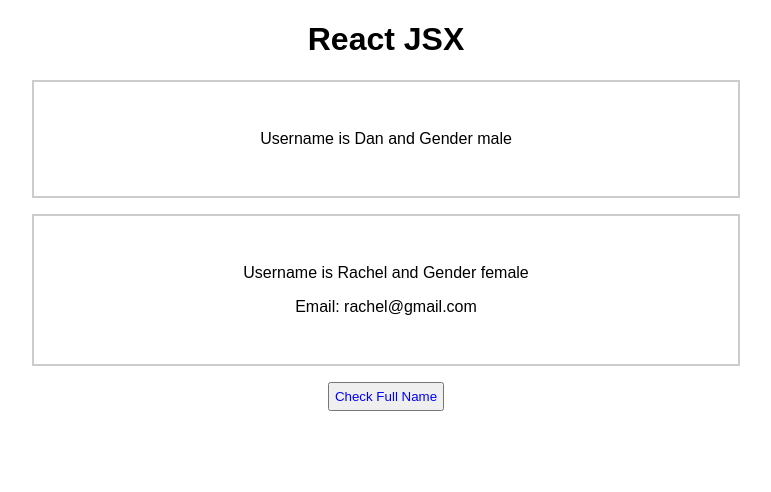
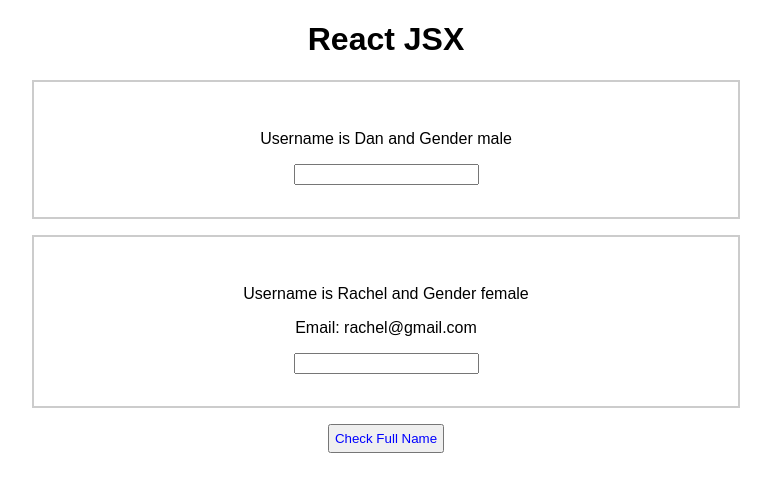
Before and after one commit to zhongminma/react-guide, a React (Create React App) app: page / in a window 1280 px wide. Shown: the top 492 px of the page, without its empty margins (254-1025 px from the left). Built offline with nearby package versions, Linux system fonts and the light colour scheme.

Commit message:
Two-way binding property

```diff
--- a/src/App.js
+++ b/src/App.js
@@ -19,6 +19,16 @@ class App extends Component {
     ]});
   }
 
+  changeGenderHandler = (event) => {
+    this.setState(
+      {users:[
+        { name: 'Kevin', gender: 'male' },
+        { name: 'Rachel', gender: event.target.value },
+        { name: 'Bill', gender: 'male' },
+      ]}
+    );
+  }
+
   render() {
 
     const changeStyle = {
@@ -35,11 +45,12 @@ class App extends Component {
         <User
           name={this.state.users[1].name}
           gender={this.state.users[1].gender}
+          changeGender = {this.changeGenderHandler}
           updateNameClick={this.checkFullNamehandler.bind(this,'HHHHHH')}>
             Email: rachel@gmail.com
         </User>
         <button style={changeStyle}
-          onClick={ () => this.checkFullNamehandler('EzPassss')}>
+          onClick={this.checkFullNamehandler.bind(this,'EzPassss')}>
             Check Full Name
         </button>
       </div>
--- a/src/User/User.js
+++ b/src/User/User.js
@@ -27,6 +27,7 @@ const user = (props) => {
         <div className="User">
             <p onClick={props.updateNameClick}>Username is {props.name} and Gender {props.gender}</p>
             <p>{props.children}</p>
+            <input type="text" onChange={props.changeGender} />
         </div>
     )
 }
```
